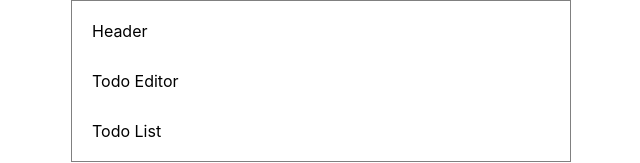
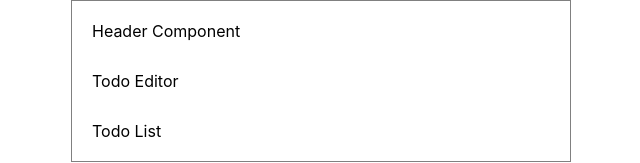
Before and after one commit to ycraah/react-project, a React (Create React App) app: page / in a window 1280 px wide. Shown: the top 163 px of the page, without its empty margins (319-959 px from the left). Built offline with nearby package versions, Linux system fonts and the light colour scheme.

Commit message:
헤더 컴포넌트 생성

```diff
--- a/src/App.js
+++ b/src/App.js
@@ -1,9 +1,10 @@
 import "./App.css";
+import Header from "./component/Header.js";
 
 function App() {
   return (
     <div className="App">
-      <div>Header</div>
+      <Header />
       <div>Todo Editor</div>
       <div>Todo List</div>
     </div>
--- /dev/null
+++ b/src/component/Header.js
@@ -0,0 +1,5 @@
+const Header = () => {
+  return <div className="Header">Header Component</div>;
+};
+
+export default Header;
```
